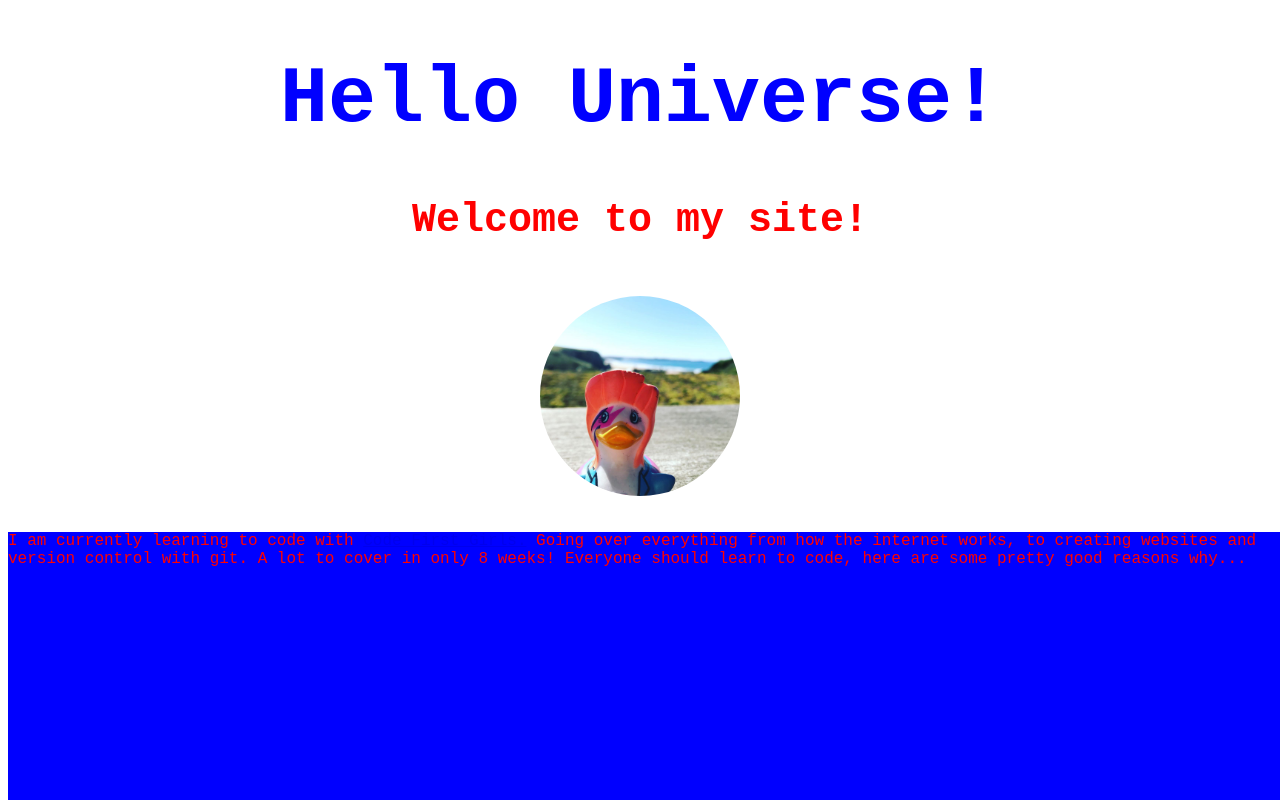
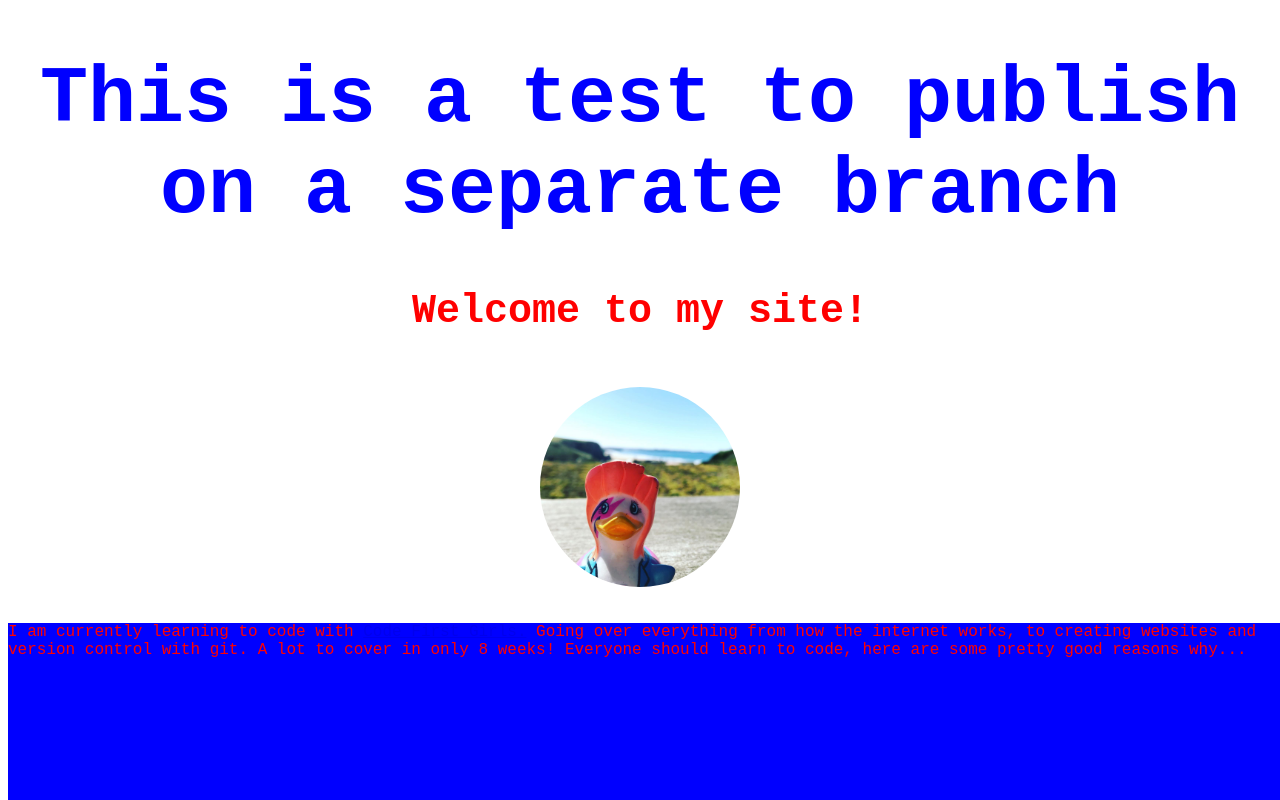
Before and after one commit to SharonCCH/CFGHTML2019, a plain HTML site: page index.html in a window 1280 px wide. Shown: the top 800 px of the page. Drawn offline with Linux system fonts and the light colour scheme.

Commit message:
Update index.html

```diff
--- a/index.html
+++ b/index.html
@@ -4,7 +4,7 @@
    <link rel="stylesheet" href="css/styles.css">
  </head>
 
-<h1 id="title">Hello Universe!</h1>
+<h1 id="title">This is a test to publish on a separate branch</h1>
 
 <h2>Welcome to my site!</h2>
 <img src="duck.jpg" height="200px"
```
